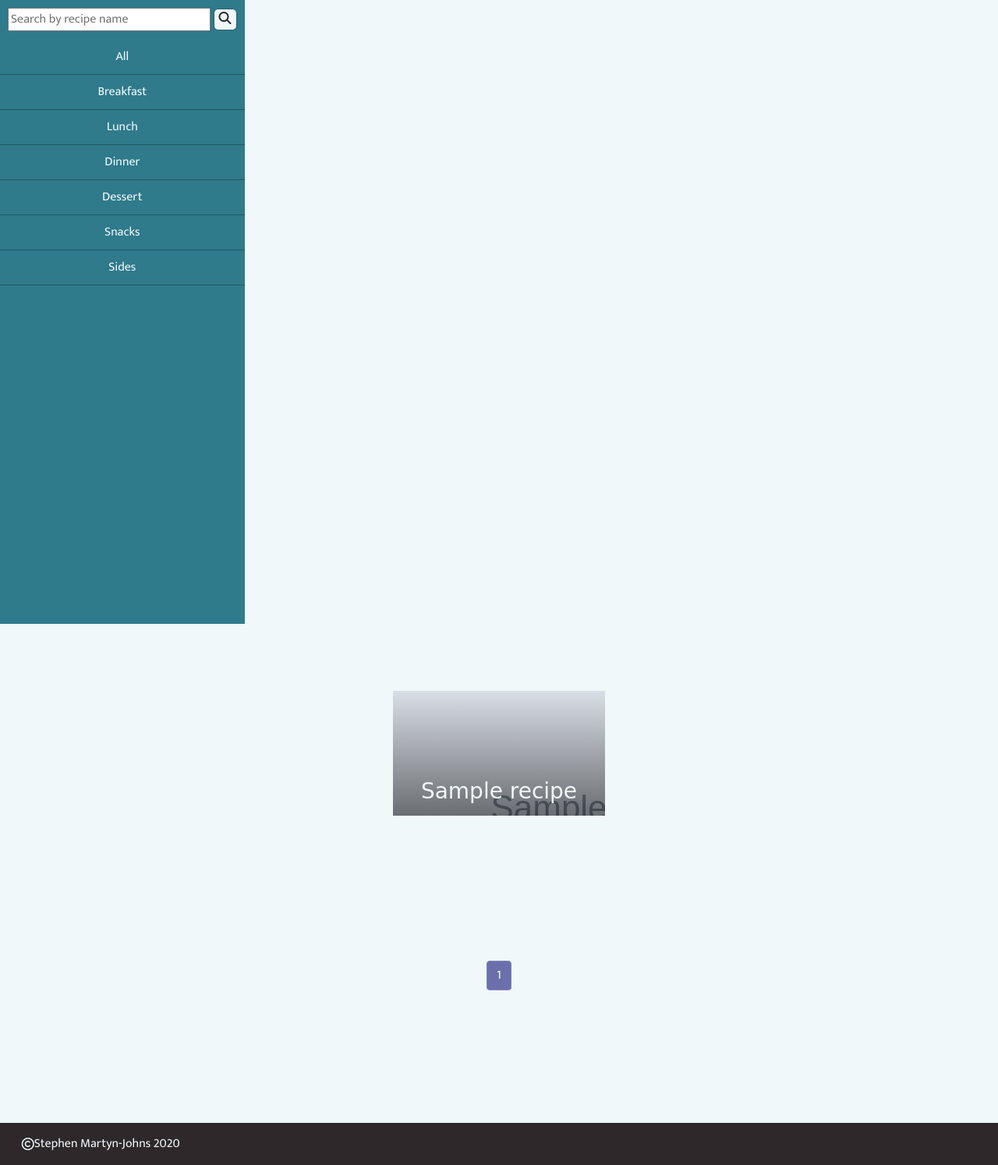
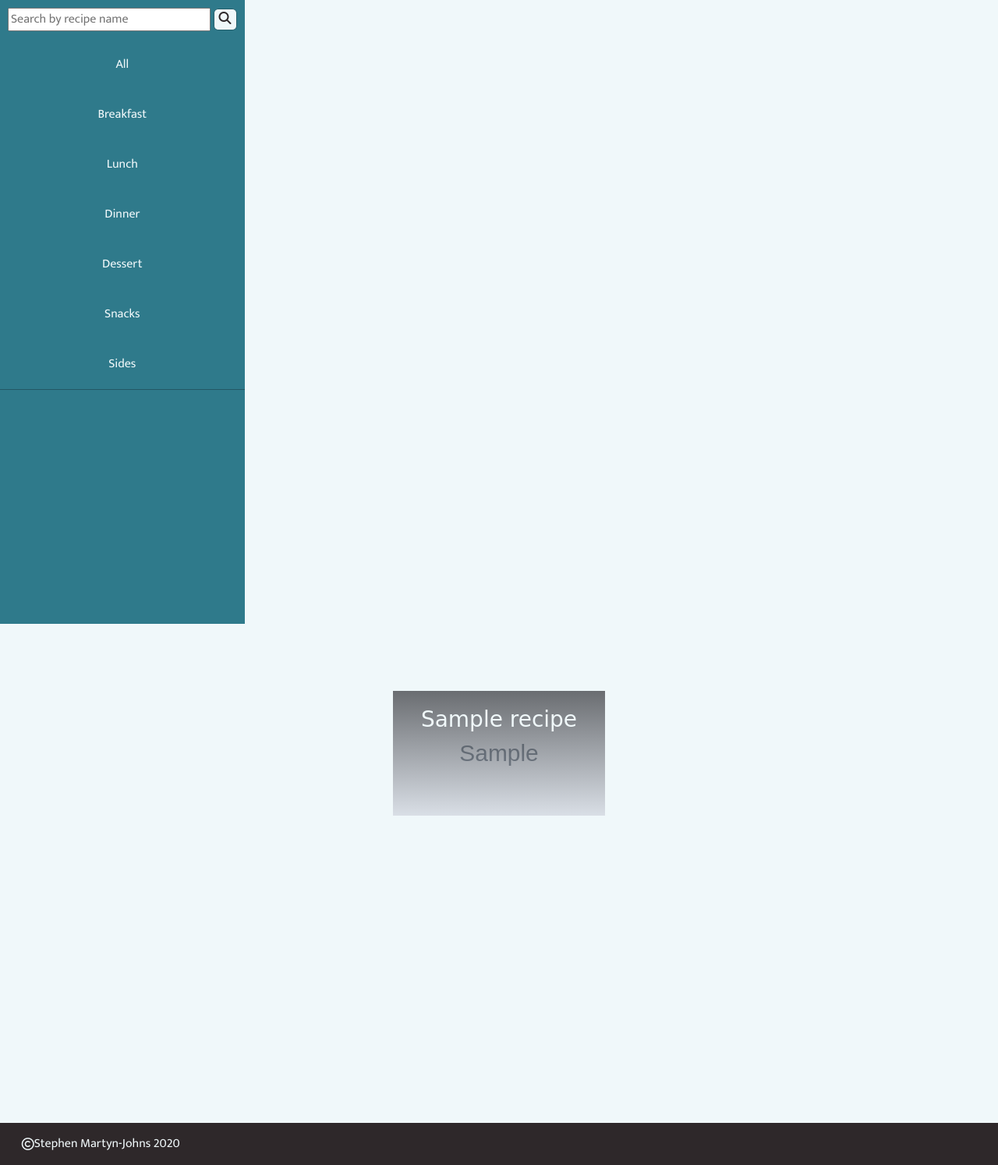
Before and after one commit to Code-Institute-Submissions/DCD-Milestone-Project-5, a Flask app: page /recipes?category=All in a window 1280 px wide; the page is wider, and only the part inside the window is pictured. Shown: the part 60-1554 px from the top of that part at 78% size. Run offline with Flask 2, Linux system fonts and the light colour scheme; grey boxes marked "Sample" are stand-in pictures; a database or web service that is not in the repository returns one stand-in record (values such as "Sample title"); some libraries are stand-ins or nearby versions; some web fonts are replaced.

Commit message:
Fixed image verification, styled thumbnails, finished readme.

```diff
--- a/app.py
+++ b/app.py
@@ -1,6 +1,7 @@
 import os
 import math
-import requests
+import io
+import urllib
 from datetime import datetime
 from flask import Flask, render_template, redirect, request, url_for
 from flask_pymongo import PyMongo
@@ -73,16 +74,21 @@ def insert_recipe(ID_target):
     if(edited_recipe.get('image_link')[0:7] == "http://" or edited_recipe.get('image_link')[0:8] == "https://"):
         # attempts to run a GET request to image link. If it fails, assume it is invalid.
         try:
-            image_loadattempt = requests.get(edited_recipe.get('image_link'))
+            image_load_attempt = urllib.request.urlopen(edited_recipe.get('image_link'))
         except:
-            edited_recipe.update({'image_link': "static/images/default_thumbnail.jpg"})
+            edited_recipe.update({'image_link': "missingImage"})
         else:
             try:
-                Image.load(image_loadattempt) #if this triggers, the link is valid
+                file_attempt = io.BytesIO(image_load_attempt.read())
             except:
-                edited_recipe.update({'image_link': "static/images/default_thumbnail.jpg"})
+                edited_recipe.update({'image_link': "missingImage"})
+            else:
+                try:
+                    Image.open(file_attempt)
+                except:
+                    edited_recipe.update({'image_link': "missingImage"})
     else:
-        edited_recipe.update({'image_link': "static/images/default_thumbnail.jpg"})
+        edited_recipe.update({'image_link': "missingImage"})
 
     # if a new recipe is being created, initialises statistics before inserting
     if(ID_target == 'new'):
--- a/static/css/style.css
+++ b/static/css/style.css
@@ -108,11 +108,16 @@ body{
 .thumbnail-background{
     height:inherit;
     width:inherit;
+    background-position:center!important;
+    background-size:cover!important;
+    background-repeat: no-repeat!important;
 }
 
 .thumbnail-title{
-    bottom: -7rem;
-    position: relative;
+    margin-top: 20px;
+    max-width: 100%;
+    max-height: 100%;
+    text-overflow: ellipsis;
 }
 
 .footer{
@@ -190,6 +195,10 @@ body{
 
 .search-by-category a{
     color:#f0f8fA;
+    display: flex;
+    width: 100%;
+    padding: 10px;
+    justify-content: center;
 }
 
 #search-controls-toggle{
@@ -215,6 +224,7 @@ body{
     color:#f0f8fa;
     transition-duration:0.2s;
     outline:none;
+    margin-bottom: -1px;
 }
 
 .pagination-container{
@@ -303,8 +313,12 @@ body{
 
 .recipe-image{
     width: 30vw;
+    height: 30vh;
     position: relative;
     float: right;
+    background-position:center!important;
+    background-size:cover!important;
+    background-repeat: no-repeat!important;
 }
 
 .method ol li, .ingredients ul li{
--- a/templates/edit.html
+++ b/templates/edit.html
@@ -37,13 +37,13 @@
         <div class="form-row">
             <div class="form-group col-sm-4">
                 <label for="preperationTime" class="col-form-label"><h5>Preparation Time: </h5></label>
-                <input id="preparationTime" name="prep_time" class="form-control" type="number" value="{% if target_recipe != 0 %}{{ target_recipe.prep_time }}{% endif %}">
+                <input id="preparationTime" name="prep_time" class="form-control" type="number" required value="{% if target_recipe != 0 %}{{ target_recipe.prep_time }}{% endif %}">
                 <span class="minute-label"> Min.</span>
             </div>
 
             <div class="form-group col-sm-4">
                 <label for="cookingTime" class="col-form-label"><h5>Cooking Time: </h5></label>
-                <input id="cookingTime" name="cook_time" class="form-control" type="number" value="{% if target_recipe != 0 %}{{ target_recipe.cook_time }}{% endif %}">
+                <input id="cookingTime" name="cook_time" class="form-control" type="number" required value="{% if target_recipe != 0 %}{{ target_recipe.cook_time }}{% endif %}">
                 <span class="minute-label"> Min.</span>
             </div>
         </div>
--- a/templates/home.html
+++ b/templates/home.html
@@ -7,7 +7,7 @@
     <div class="recipe-display-row row justify-content-center">
         {% for recipe in recipes_popular %}
             <a class="recipe-thumbnail-object"  href="{{ url_for('recipe_page', ID=recipe._id) }}">
-                <div class="thumbnail-background" style="background:linear-gradient(rgba(255,255,255,0.1), rgba(0,0,0,0.5)), url('{{recipe.image_link}}')">
+                <div class="thumbnail-background" style="background:linear-gradient(rgba(0,0,0,0.5), rgba(255,255,255,0.1)), {% if recipe.image_link != 'missingImage' %} url({{recipe.image_link}}) {% else %} url({{url_for('static', filename='images/default_thumbnail.jpg')}}) {% endif %}">
                     <h3 class="thumbnail-title title">{{recipe.name}}</h3>
                 </div>
             </a>
@@ -17,7 +17,7 @@
     <div class="recipe-display-row row justify-content-center">
         {% for recipe in recipes_new %}
             <a class="recipe-thumbnail-object"  href="{{ url_for('recipe_page', ID=recipe._id) }}">
-                <div class="thumbnail-background" style="background:linear-gradient(rgba(255,255,255,0.1), rgba(0,0,0,0.5)), url('{{recipe.image_link}}')">
+                <div class="thumbnail-background" style="background:linear-gradient(rgba(0,0,0,0.5),rgba(255,255,255,0.1) ), {% if recipe.image_link != 'missingImage' %} url({{recipe.image_link}}) {% else %} url({{url_for('static', filename='images/default_thumbnail.jpg')}}) {% endif %}">
                     <h3 class="thumbnail-title title">{{recipe.name}}</h3>
                 </div>
             </a>
--- a/templates/recipe.html
+++ b/templates/recipe.html
@@ -1,7 +1,7 @@
 {% extends 'base.html' %}
 {% block content%}
     <article class="recipe-content">
-        {% if recipe.image_link !='' %}<img class="recipe-image" src="{{recipe.image_link}}" alt="a picture of {{recipe.name}}">{% endif %}
+        {% if recipe.image_link != 'images/default_thumbnail.jpg' %}<div class="recipe-image" style="background:url({{recipe.image_link}})" alt="a picture of {{recipe.name}}"></div>{% endif %}
         <h3 class="recipe-title">{{recipe.name}}</h3>
         <div><b>Makes {{ recipe.servings }}</b></div>
         <div><b>Preparation time:</b> {{ recipe.prep_time }} minutes</div>
@@ -9,7 +9,7 @@
         <div><h4>Ingredients:</h4>
             <div class="ingredients">{{recipe.ingred_list|safe}}</div>
         </div>
-        <div>{% if recipe.tools_needed != '' %}Cooking Tools needed: {{ recipe.tools_needed|safe }} {% endif %}</div>
+        <div>{% if recipe.tools_needed != '' %}<b>Cooking Tools needed:</b> {{ recipe.tools_needed|safe }} {% endif %}</div>
         <div><h4>Method</h4></div>
         <div class="method">{{ recipe.method|safe }}</div>
     </article>
--- a/templates/recipes.html
+++ b/templates/recipes.html
@@ -15,15 +15,15 @@
     <div class="recipe-search-results row">
         {% for recipe in recipes %}
         <a id="recipe-{{loop.index}}" class="recipe-thumbnail-object {% if loop.index > 8 %} hidden-start {% endif %}"  href="{{ url_for('recipe_page', ID=recipe._id) }}">
-            <div class="thumbnail-background" style="background:linear-gradient(rgba(255,255,255,0.1), rgba(0,0,0,0.5)), url('{{recipe.image_link}}')">
+            <div class="thumbnail-background" style="background:linear-gradient(rgba(0,0,0,0.5), rgba(255,255,255,0.1)), {% if recipe.image_link != 'missingImage' %} url({{recipe.image_link}}) {% else %} url({{url_for('static', filename='images/default_thumbnail.jpg')}}) {% endif %}">
                 <h3 class="thumbnail-title title">{{recipe.name}}</h3>
             </div>
-
         </a>
         {% else %}
             <h4 class="no-results title">Search returned no results.</h4>
         {% endfor %}
-        <nav class="pagination-container col-12 row">
+        {% if pages > 1 %}
+            <nav class="pagination-container col-12 row">
             <ul class="pagination">
             {% for pagecount in range(1,pages+1) %}
             <li id="page-button-{{pagecount}}" class="page-item {% if pagecount == 1 %}active{% endif %}">
@@ -32,6 +32,7 @@
 
             {% endfor %}
             </ul>
+        {% endif %}
         </nav>
     </div>
 
```
Also changed, not shown: README.md.
